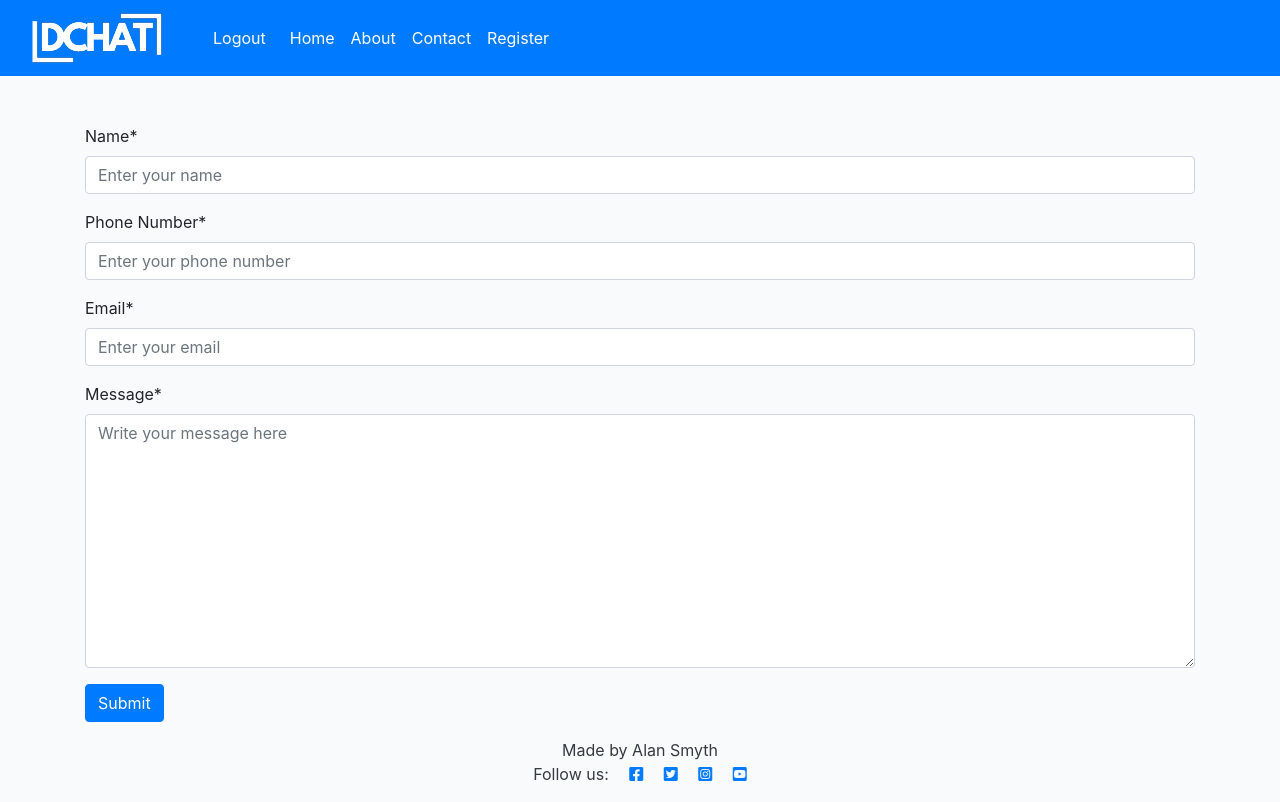
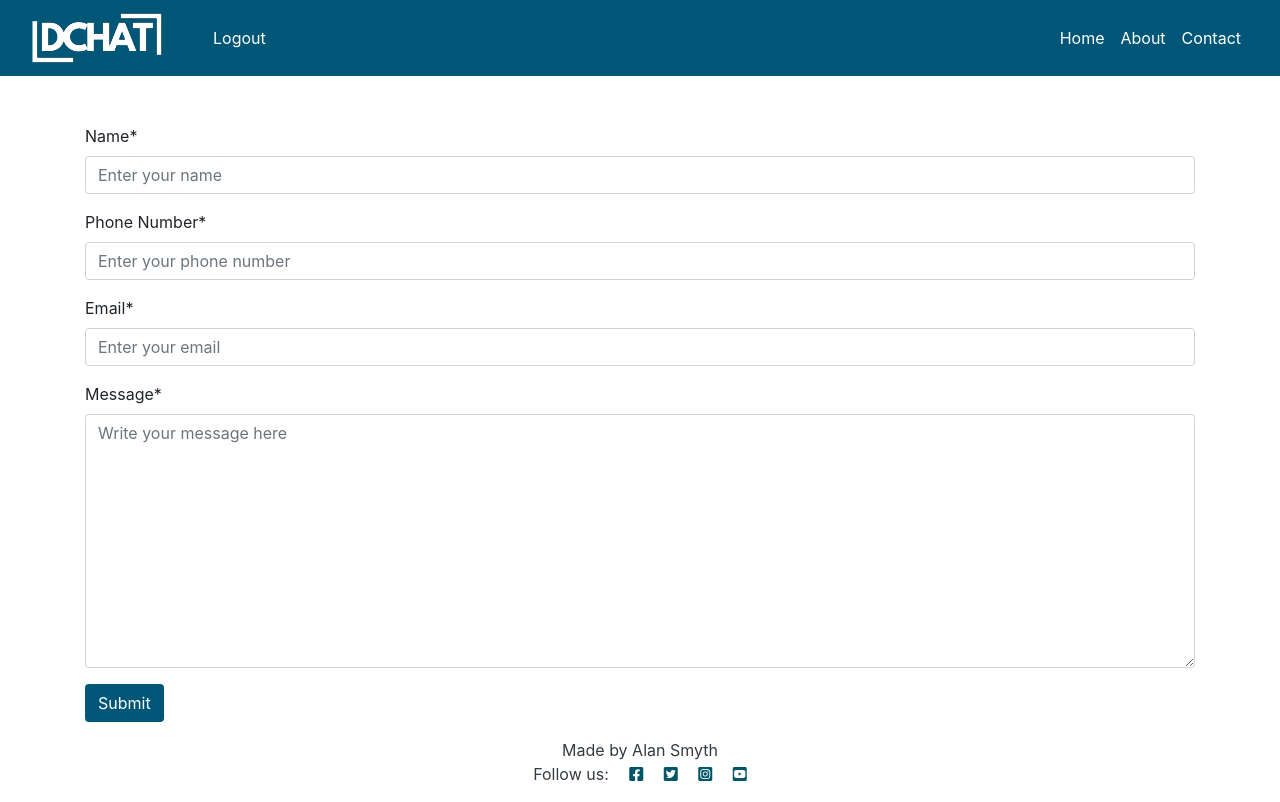
Before and after one commit to AlanSmythDeaf/deafchat, a Django app: page /contact/ in a window 1280 px wide. Run offline with Django 4.2, Linux system fonts and the light colour scheme; the visitor is signed in with stand-in values (Sample User, id 1); some libraries are stand-ins or nearby versions.

Commit message:
Update the navbar and button color and footer icon

```diff
--- a/contact/templates/contact/contact.html
+++ b/contact/templates/contact/contact.html
@@ -7,6 +7,6 @@
 <form method="POST" action="{% url 'contact' %}" class="container mt-5">
     {% csrf_token %}
     {{ form|crispy }}
-    <button type="submit" class="btn btn-primary">Submit</button>
+    <button type="submit" class="btn btn-submit">Submit</button>
 </form>
 {% endblock %}
--- a/static/css/style.css
+++ b/static/css/style.css
@@ -7,6 +7,10 @@ body {
     font-size: 1.4rem;
     font-weight: 700;
     color: #4A4A4F;
+}
+
+.bg-custom {
+    background-color: #005677 !important;
 }
 
 .red-o {
@@ -26,7 +30,7 @@ body {
 }
 
 .main-bg {
-    background-color: #F9FAFC;
+    background-color: #FFFFFF;
 }
 
 .card {
@@ -48,7 +52,7 @@ body {
     bottom: 5%;
     min-width: 30%;
     left: -2px;
-    background-color: #0d6efd;
+    background-color: #005677;
 }
 
 .scale {
@@ -136,14 +140,20 @@ body {
 }
 
 .btn-signup,
+.btn-login,
+.btn-submit {
+    background-color: #005677;
+    color: #ffffff;
+}
+
 .btn-edit {
-    background-color: #188181;
+    background-color: #005677;
     color: #fff;
 }
 
 .btn-signup:hover,
 .btn-signup:active {
-    background-color: #fff;
+    background-color: #005677;
     color: #23BBBB;
 }
 
@@ -189,6 +199,11 @@ body {
     color: white;
 }
 
+.icon-color {
+    color: #005667;
+}
+
+
 /* for scroll indicator */
 @media (max-width: 426px) {
   .header {
--- a/templates/account/login.html
+++ b/templates/account/login.html
@@ -23,7 +23,7 @@
                 {% if redirect_field_value %}
                 <input type="hidden" name="{{ redirect_field_name }}" value="{{ redirect_field_value }}" />
                 {% endif %}
-                <button class="btn btn-primary right" type="submit">{% trans "Sign In" %}</button>
+                <button class="btn btn-login right" type="submit">{% trans "Sign In" %}</button>
             </form>
         </div>
     </div>
--- a/templates/account/signup.html
+++ b/templates/account/signup.html
@@ -22,7 +22,7 @@
                 {% if redirect_field_value %}
                 <input type="hidden" name="{{ redirect_field_name }}" value="{{ redirect_field_value }}" />
                 {% endif %}
-                <button class="btn btn-primary right" type="submit">{% trans "Sign Up" %} &raquo;</button>
+                <button class="btn btn-signup right" type="submit">{% trans "Sign Up" %} &raquo;</button>
             </form>
         </div>
     </div>
--- a/templates/base.html
+++ b/templates/base.html
@@ -39,12 +39,13 @@
 <body class="d-flex flex-column h-100 main-bg">
 
     <!-- Navigation -->
-    <nav class="navbar navbar-expand-lg navbar-light bg-primary">
+    <nav class="navbar navbar-expand-lg  bg-custom">
         <div class="container-fluid">
             <a class="navbar-brand" href="{% url 'home' %}"><img src="/static/images/brand-logo.png" class="d-inline-block align-top" alt="logo"></a>
             <!-- Display Log in link only if user is not authenticated -->
             {% if not user.is_authenticated %}
             <a class="nav-link {% if request.path == login_url %}active{% endif %} text-white" aria-current="page" href="{% url 'account_login' %}">Log in</a>
+            <a class="nav-link {% if request.path == signup_url %}active{% endif %} text-white" aria-current="page" href="{% url 'account_signup' %}">Register</a>
             {% endif %}
             {% if user.is_authenticated %}
             <a class="nav-link {% if request.path == logout_url %}active{% endif %} text-white" aria-current="page" href="#" data-bs-toggle="modal" data-bs-target="#logoutModal">Logout</a>
@@ -54,7 +55,7 @@
                 <span class="navbar-toggler-icon"></span>
             </button>
             <div class="collapse navbar-collapse" id="navbarText">
-                <ul class="navbar-nav me-auto mb-2 mb-lg-0">
+                <ul class="navbar-nav ms-auto mb-2 mb-lg-0">
                     <li class="nav-item">
                         <a class="nav-link {% if request.path == home_url %}active{% endif %} text-white" aria-current="page"
                             href="{% url 'home' %}">Home</a>
@@ -66,9 +67,6 @@
                     <li class="nav-item">
                         <a class="nav-link {% if request.path == contact_url %}active{%endif%} text-white" aria-current="page"
                           href="{% url 'contact' %}">Contact</a>
-                    </li>
-                    <li class="nav-item">
-                        <a class="nav-link {% if request.path == signup_url %}active{% endif %} text-white" aria-current="page" href="{% url 'account_signup' %}">Register</a>
                     </li>
                 </ul>
             </div>
@@ -120,10 +118,10 @@
     <footer class="footer mt-auto py-3">
         <p class="m-0 text-center text-dark">Made by Alan Smyth</p>
         <p class="m-0 text-center text-dark">Follow us:
-            <a href="https://www.facebook.com/" target="_blank" rel="noopener" aria-label="Visit Facebook Page (opens in a new tab)"><i class="fab fa-facebook-square ms-3"></i></a>
-            <a href="https://x.com/" target="_blank" rel="noopener" aria-label="Visit Twitter Page (opens in a new tab)"><i class="fab fa-twitter-square ms-3"></i></a>
-            <a href="https://www.instagram.com//" target="_blank" rel="noopener" aria-label="Visit Instagram Page (opens in a new tab)"><i class="fab fa-instagram-square ms-3"></i></a>
-            <a href="https://youtube.com/" target="_blank" rel="noopener" aria-label="Visit YouTube Page (opens in a new tab)"><i class="fab fa-youtube-square ms-3"></i></a>
+            <a href="https://www.facebook.com/" target="_blank" rel="noopener" aria-label="Visit Facebook Page (opens in a new tab)"><i class="fab fa-facebook-square ms-3 icon-color"></i></a>
+            <a href="https://x.com/" target="_blank" rel="noopener" aria-label="Visit Twitter Page (opens in a new tab)"><i class="fab fa-twitter-square ms-3 icon-color"></i></a>
+            <a href="https://www.instagram.com//" target="_blank" rel="noopener" aria-label="Visit Instagram Page (opens in a new tab)"><i class="fab fa-instagram-square ms-3 icon-color"></i></a>
+            <a href="https://youtube.com/" target="_blank" rel="noopener" aria-label="Visit YouTube Page (opens in a new tab)"><i class="fab fa-youtube-square ms-3 icon-color"></i></a>
         </p>
     </footer>
 
```
Also changed, not shown: 1 other file.
